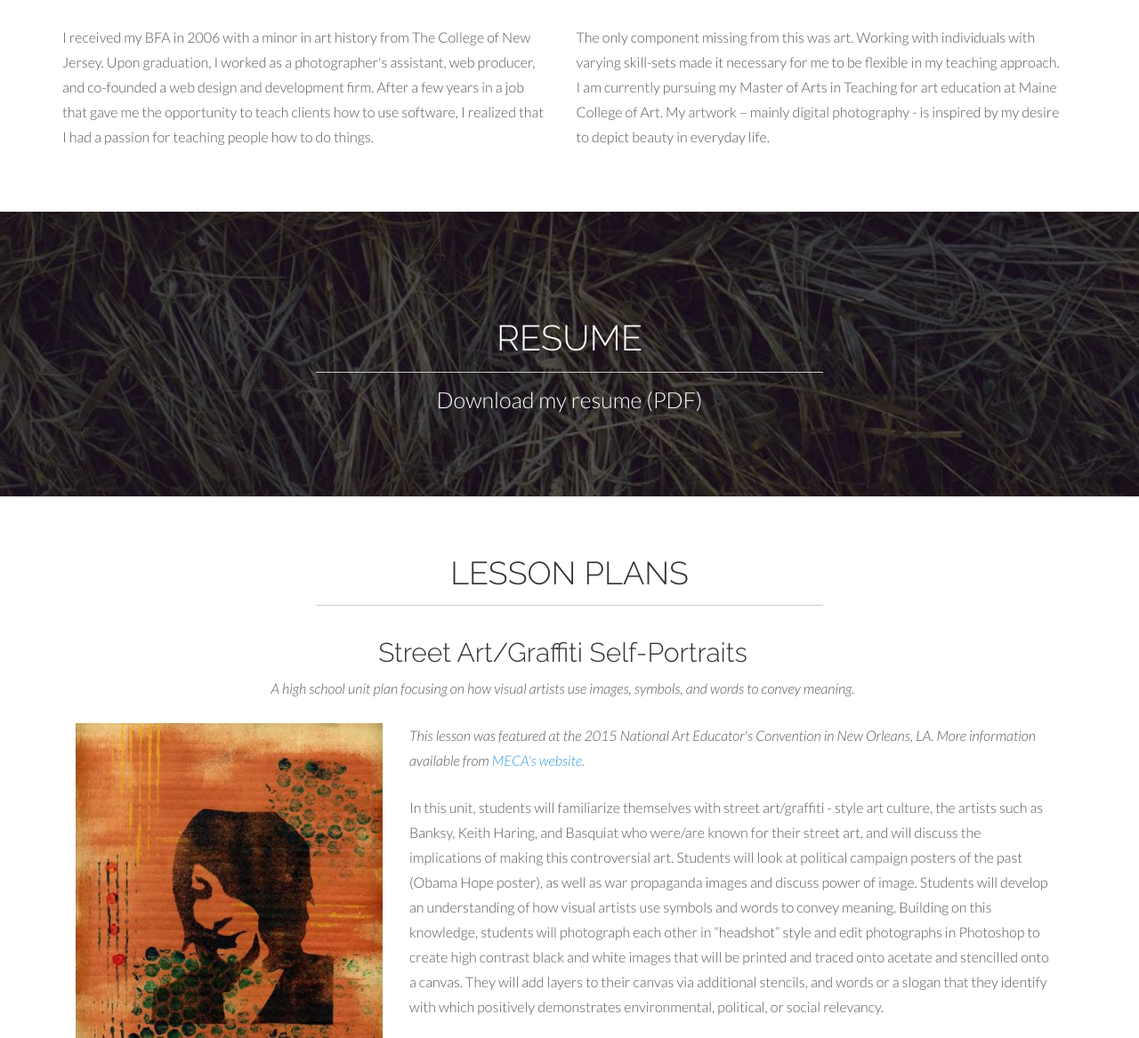
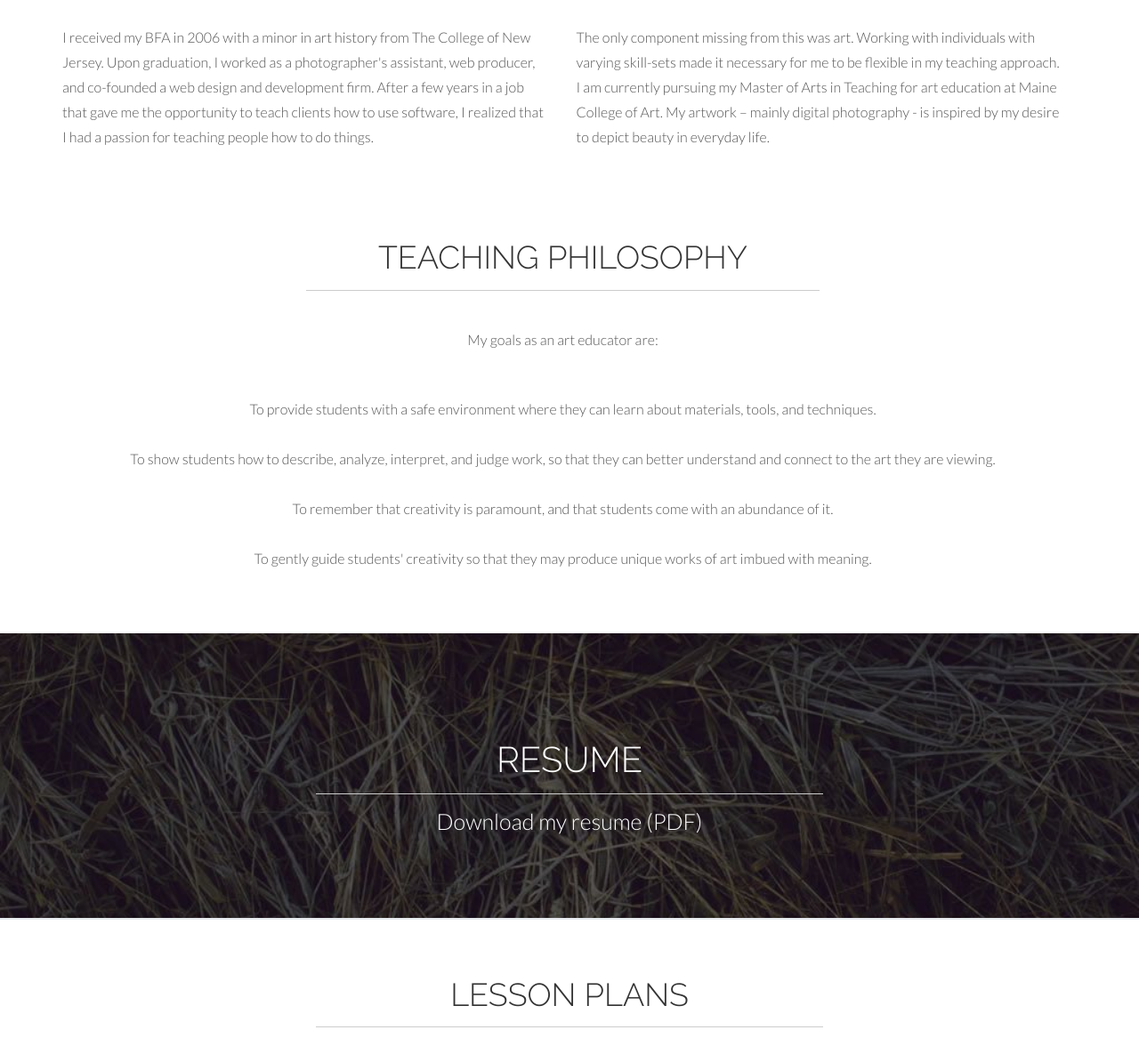
Before and after one commit to wcwhitehead/aimeecarmella.com, a plain HTML site: page index.html in a window 1280 px wide. Shown: the part 747-1914 px from the top of the page at 89% size. Drawn offline with Linux system fonts and the light colour scheme.

Commit message:
add teaching philosophy to navigation and content region

```diff
--- a/index.html
+++ b/index.html
@@ -49,13 +49,15 @@
     <div class="navbar navbar-inverse navbar-fixed-top">
         <div class="container">
             <div class="navbar-header">
-                <button type="button" class="navbar-toggle collapsed" data-toggle="collapse" data-target=".navbar-collapse">
-                <span class="navbar-brand">Aimee Carmella</span>
+                <button type="button" class="navbar-toggle collapsed" data-toggle="collapse"
+                        data-target=".navbar-collapse">
+                    <span class="navbar-brand">Aimee Carmella</span>
             </div>
             <div class="navbar-collapse collapse">
                 <ul class="nav navbar-nav">
                     <li><a href="#home" class="smoothScroll">Home</a></li>
                     <li><a href="#about" class="smoothScroll">About</a></li>
+                    <li><a href="#tp" class="smoothScroll">Philosophy</a></li>
                     <li><a href="#resume" class="smoothScroll">Resume</a></li>
                     <li><a href="#lessonplans" class="smoothScroll">Lesson Plans</a></li>
                     <li><a href="#studentwork-hs" class="smoothScroll">Student Work</a></li>
@@ -111,6 +113,33 @@
     <!-- row -->
 </div>
 <!-- container -->
+<!-- ==== TEACHING PHILOSOPHY ==== -->
+<div class="container" id="tp" name="tp">
+    <div class="row white">
+        <br>
+
+        <h1 class="centered">Teaching Philosophy</h1>
+        <hr>
+        <div class="col-md-12"><p class="text-center">My goals as an art educator are:
+        </p></div>
+        <div class="col-md-12">
+            <p class="text-center">To provide students with a safe environment where they can learn
+                about materials, tools, and techniques.<br><br>
+
+                To show students how to describe, analyze, interpret, and judge work,
+                so that they can better understand and connect to the art they are viewing.
+
+                <br><br>To remember that creativity is paramount, and that students come with
+                an abundance of it.<br><br>
+
+                To gently guide students' creativity so that they may produce
+                unique works of art imbued with meaning.</p>
+        </div>
+        <!-- col-lg-6 -->
+    </div>
+    <!-- row -->
+</div>
+<!-- container -->
 
 <!-- ==== RESUME -->
 <section class="section-divider textdivider divider1">
@@ -128,6 +157,7 @@
 <div class="container" id="lessonplans" name="lessonplans">
     <br>
     <br>
+
     <h1 class="centered">Lesson Plans</h1>
     <hr>
     <div class="row">
@@ -171,6 +201,7 @@
         <!-- col-lg -->
     </div>
     <br><br>
+
     <div class="row">
         <div class="col-lg-12">
             <h2 class="centered">Abstract Landscapes in Pastel</h2>
@@ -183,7 +214,11 @@
                                                                   class="img-responsive"/></a></p>
             </div>
             <div class="col-md-8">
-                <p>This lesson was produced for a workshop at <a href="http://www.tellingroom.org/" target="_blank">The Telling Room</a>, a drop-in writing center in Portland, Maine. Students created abstract works in pastel with cardboard stencils, creating negative and positive spaces in the composition. After they created these unique landscapes, they composed a poem utilizing adjectives that their fellow participants identified in their work.
+                <p>This lesson was produced for a workshop at <a href="http://www.tellingroom.org/" target="_blank">The
+                    Telling Room</a>, a drop-in writing center in Portland, Maine. Students created abstract works in
+                    pastel with cardboard stencils, creating negative and positive spaces in the composition. After they
+                    created these unique landscapes, they composed a poem utilizing adjectives that their fellow
+                    participants identified in their work.
                 </p>
 
                 <p><b><a href="tellingroom.pdf" target="_blank">Download Complete Lesson Plan (PDF)</a></b></p>
@@ -193,6 +228,7 @@
     </div>
     <!-- row -->
     <br><br>
+
     <div class="row">
         <div class="col-lg-12">
             <h2 class="centered">Color &amp; Optical Illusions</h2>
@@ -201,11 +237,13 @@
 
             <div class="col-md-4">
                 <p><a href="complement.pdf" target="_blank"><img src="assets/img/complement.jpg"
-                                                                      alt="Color and Optical Illusions"
-                                                                      class="img-responsive"/></a></p>
+                                                                 alt="Color and Optical Illusions"
+                                                                 class="img-responsive"/></a></p>
             </div>
             <div class="col-md-8">
-                <p>This lesson was produced for third and fourth graders as an introduction to complementary colors and optical illusions. Students begin with an after-image experiment, discuss what complementary colors are, and go on to design a unique complementary color wheel.
+                <p>This lesson was produced for third and fourth graders as an introduction to complementary colors and
+                    optical illusions. Students begin with an after-image experiment, discuss what complementary colors
+                    are, and go on to design a unique complementary color wheel.
                 </p>
 
                 <p><b><a href="complement.pdf" target="_blank">Download Complete Lesson Plan (PDF)</a></b></p>
@@ -215,11 +253,13 @@
     </div>
     <!-- row -->
     <br><br>
+
     <div class="row">
         <div class="col-lg-12">
             <h2 class="centered">Mixed Media Map Art</h2>
 
-            <p class="centered"><i>High school students are challenged to create works of art that communicate meaning.</i></p>
+            <p class="centered"><i>High school students are challenged to create works of art that communicate
+                meaning.</i></p>
 
             <div class="col-md-4">
                 <p><a href="mixedmedia.pdf" target="_blank"><img src="assets/img/map.jpg"
@@ -227,7 +267,9 @@
                                                                  class="img-responsive"/></a></p>
             </div>
             <div class="col-md-8">
-                <p>This lesson is aimed at high school students to create a mixed media work using a map as the basis for exploration. The map must be altered from its original form and incorporated into the artwork in a meaningful way.
+                <p>This lesson is aimed at high school students to create a mixed media work using a map as the basis
+                    for exploration. The map must be altered from its original form and incorporated into the artwork in
+                    a meaningful way.
                 </p>
 
                 <p><b><a href="mixedmedia.pdf" target="_blank">Download Complete Lesson Plan (PDF)</a></b></p>
```
